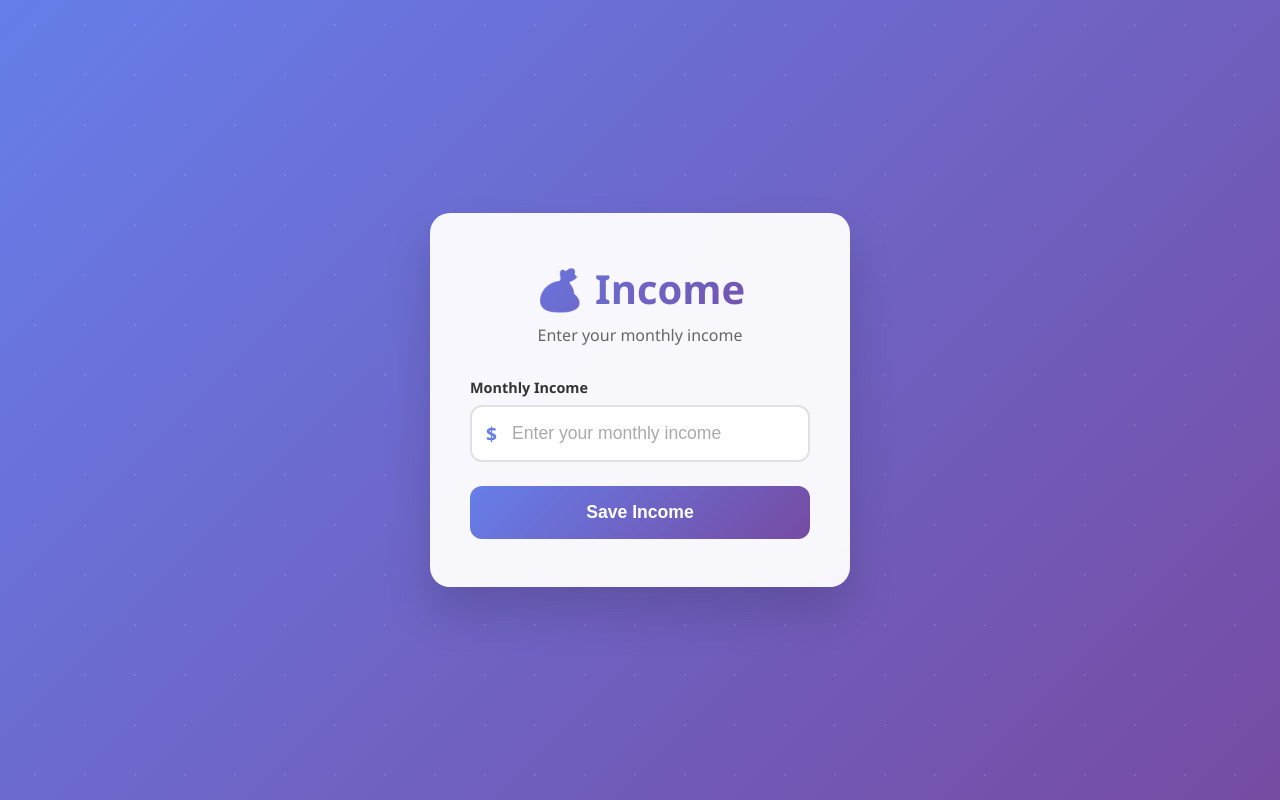
After one commit to jazibsalman1/Expense-Tracker, a FastAPI app: template templates/income.html in a window 1280 px wide. The commit adds this page. Run offline with FastAPI, Linux system fonts and the light colour scheme; the template is opened without the code that fills it, so the values that code supplies are empty.

Commit message:
fetching data from income

```diff
--- a/app.py
+++ b/app.py
@@ -46,16 +46,19 @@ async def signup_page(request: Request):
 @app.get("/login", response_class=HTMLResponse)
 async def login_page(request: Request):
     return templates.TemplateResponse("login.html", {"request": request})
+    # ✅ income page
+@app.get("/income", response_class=HTMLResponse)
+async def income_page(request: Request):
+    return templates.TemplateResponse("income.html", {"request": request})
 
-# ✅ Home page (protected)
+
 @app.get("/index", response_class=HTMLResponse)
-async def home_page(request: Request):
-    # Check if user is logged in
+async def index_page(request: Request):
+    #check if user has entered income
     if not request.session.get("user"):
         return RedirectResponse(url="/login", status_code=303)
-
-    return templates.TemplateResponse("index.html", {"request": request})
-
+    else :
+        return templates.TemplateResponse("index.html", {"request": request})
 # ✅ Signup form
 @app.post("/signup")
 async def signup(
@@ -107,7 +110,7 @@ async def login(
     if user:
         # Save user session
         request.session["user"] = {"id": user[0], "email": user[3]}
-        return RedirectResponse(url="/index", status_code=303)
+        return RedirectResponse(url="/income", status_code=303)
 
     return templates.TemplateResponse("login.html", {
         "request": request,
@@ -119,6 +122,10 @@ async def login(
 async def logout(request: Request):
     request.session.clear()  # remove session
     return RedirectResponse(url="/login", status_code=303)
+@app.post("/incomeForm")
+async def to_show_income(request:Request,income:int=Form(...)):
+    return templates.TemplateResponse ("index.html", {"request": request,"income2":income   })
+
 
 # Run the app
 if __name__ == "__main__":
--- /dev/null
+++ b/static/incomes.css
@@ -0,0 +1,221 @@
+  * {
+            margin: 0;
+            padding: 0;
+            box-sizing: border-box;
+        }
+
+        body {
+            font-family: 'Segoe UI', Tahoma, Geneva, Verdana, sans-serif;
+            background: linear-gradient(135deg, #667eea 0%, #764ba2 100%);
+            min-height: 100vh;
+            display: flex;
+            align-items: center;
+            justify-content: center;
+            padding: 2rem 1rem;
+        }
+
+        .background-animation {
+            position: fixed;
+            top: 0;
+            left: 0;
+            width: 100%;
+            height: 100%;
+            background: linear-gradient(135deg, #667eea 0%, #764ba2 100%);
+            z-index: -1;
+        }
+
+        .background-animation::before {
+            content: '';
+            position: absolute;
+            top: -50%;
+            left: -50%;
+            width: 200%;
+            height: 200%;
+            background: radial-gradient(circle, rgba(255,255,255,0.1) 1px, transparent 1px);
+            background-size: 50px 50px;
+        }
+
+        .income-container {
+            background: rgba(255, 255, 255, 0.95);
+            backdrop-filter: blur(15px);
+            padding: 3rem 2.5rem;
+            border-radius: 20px;
+            box-shadow: 0 25px 45px rgba(0, 0, 0, 0.15);
+            width: 100%;
+            max-width: 420px;
+            position: relative;
+        }
+
+        .logo {
+            text-align: center;
+            margin-bottom: 2rem;
+        }
+
+        .logo h1 {
+            color: #333;
+            font-size: 2.5rem;
+            font-weight: 700;
+            background: linear-gradient(135deg, #667eea, #764ba2);
+            -webkit-background-clip: text;
+            -webkit-text-fill-color: transparent;
+            background-clip: text;
+            margin-bottom: 0.5rem;
+        }
+
+        .logo p {
+            color: #666;
+            font-size: 1rem;
+        }
+
+        .form-group {
+            margin-bottom: 1.5rem;
+            position: relative;
+        }
+
+        .form-group label {
+            display: block;
+            margin-bottom: 0.5rem;
+            color: #333;
+            font-weight: 600;
+            font-size: 0.9rem;
+        }
+
+        .income-input-wrapper {
+            position: relative;
+            display: flex;
+            align-items: center;
+        }
+
+        .currency-symbol {
+            position: absolute;
+            left: 1rem;
+            color: #667eea;
+            font-weight: bold;
+            font-size: 1.2rem;
+            z-index: 1;
+        }
+
+        .form-group input {
+            width: 100%;
+            padding: 1rem 1.2rem 1rem 2.5rem;
+            border: 2px solid #e1e1e1;
+            border-radius: 12px;
+            font-size: 1.1rem;
+            font-weight: 600;
+            transition: all 0.3s ease;
+            background: white;
+        }
+
+        .form-group input:focus {
+            outline: none;
+            border-color: #667eea;
+            box-shadow: 0 0 0 3px rgba(102, 126, 234, 0.1);
+            transform: translateY(-2px);
+        }
+
+        .form-group input::placeholder {
+            color: #aaa;
+            font-weight: normal;
+        }
+
+        .income-display {
+            background: linear-gradient(135deg, rgba(102, 126, 234, 0.1), rgba(118, 75, 162, 0.1));
+            border: 2px solid rgba(102, 126, 234, 0.3);
+            border-radius: 12px;
+            padding: 1.5rem;
+            margin: 1.5rem 0;
+            text-align: center;
+        }
+
+        .income-amount {
+            font-size: 2.5rem;
+            font-weight: bold;
+            color: #333;
+            margin-bottom: 0.5rem;
+        }
+
+        .income-frequency {
+            color: #666;
+            font-size: 1rem;
+        }
+
+        .save-btn {
+            width: 100%;
+            padding: 1rem;
+            background: linear-gradient(135deg, #667eea 0%, #764ba2 100%);
+            color: white;
+            border: none;
+            border-radius: 12px;
+            font-size: 1.1rem;
+            font-weight: 600;
+            cursor: pointer;
+            transition: all 0.3s ease;
+            position: relative;
+            overflow: hidden;
+        }
+
+        .save-btn::before {
+            content: '';
+            position: absolute;
+            top: 0;
+            left: -100%;
+            width: 100%;
+            height: 100%;
+            background: linear-gradient(90deg, transparent, rgba(255,255,255,0.2), transparent);
+            transition: left 0.5s ease;
+        }
+
+        .save-btn:hover {
+            transform: translateY(-2px);
+            box-shadow: 0 10px 25px rgba(102, 126, 234, 0.3);
+        }
+
+        .save-btn:hover::before {
+            left: 100%;
+        }
+
+        .save-btn:active {
+            transform: translateY(0);
+        }
+
+        .navigation-links {
+            text-align: center;
+            margin-top: 2rem;
+            display: flex;
+            gap: 1rem;
+            justify-content: center;
+        }
+
+        .nav-link {
+            color: #667eea;
+            text-decoration: none;
+            font-weight: 600;
+            transition: color 0.3s ease;
+            padding: 0.5rem 1rem;
+            border-radius: 8px;
+            transition: all 0.3s ease;
+        }
+
+        .nav-link:hover {
+            color: #764ba2;
+            background: rgba(102, 126, 234, 0.1);
+        }
+
+        @media (max-width: 480px) {
+            .income-container {
+                margin: 1rem;
+                padding: 2rem 1.5rem;
+            }
+
+            .logo h1 {
+                font-size: 2rem;
+            }
+
+            .income-amount {
+                font-size: 2rem;
+            }
+
+            .navigation-links {
+                flex-direction: column;
+            }
+        }
--- /dev/null
+++ b/templates/income.html
@@ -0,0 +1,36 @@
+<!DOCTYPE html>
+<html lang="en">
+<head>
+    <meta charset="UTF-8">
+    <meta name="viewport" content="width=device-width, initial-scale=1.0">
+    <title>Income Information</title>
+    <link rel="stylesheet" href="/static/incomes.css">
+
+</head>
+<body>
+    <div class="background-animation"></div>
+
+    <div class="income-container">
+        <div class="logo">
+            <h1>💰 Income</h1>
+            <p>Enter your monthly income</p>
+        </div>
+
+        <form action="incomeForm" method="post" id="incomeForm">
+            <div class="form-group">
+                <label for="income">Monthly Income</label>
+                <div class="income-input-wrapper">
+                    <span class="currency-symbol">$</span>
+                    <input type="number" id="income" name="income" placeholder="Enter your monthly income" required>
+                </div>
+            </div>
+
+
+            <button type="submit" class="save-btn">Save Income</button>
+        </form>
+
+    </div>
+
+
+</body>
+</html>
```
Also changed, not shown: templates/index.html (+6 -40 lines).
